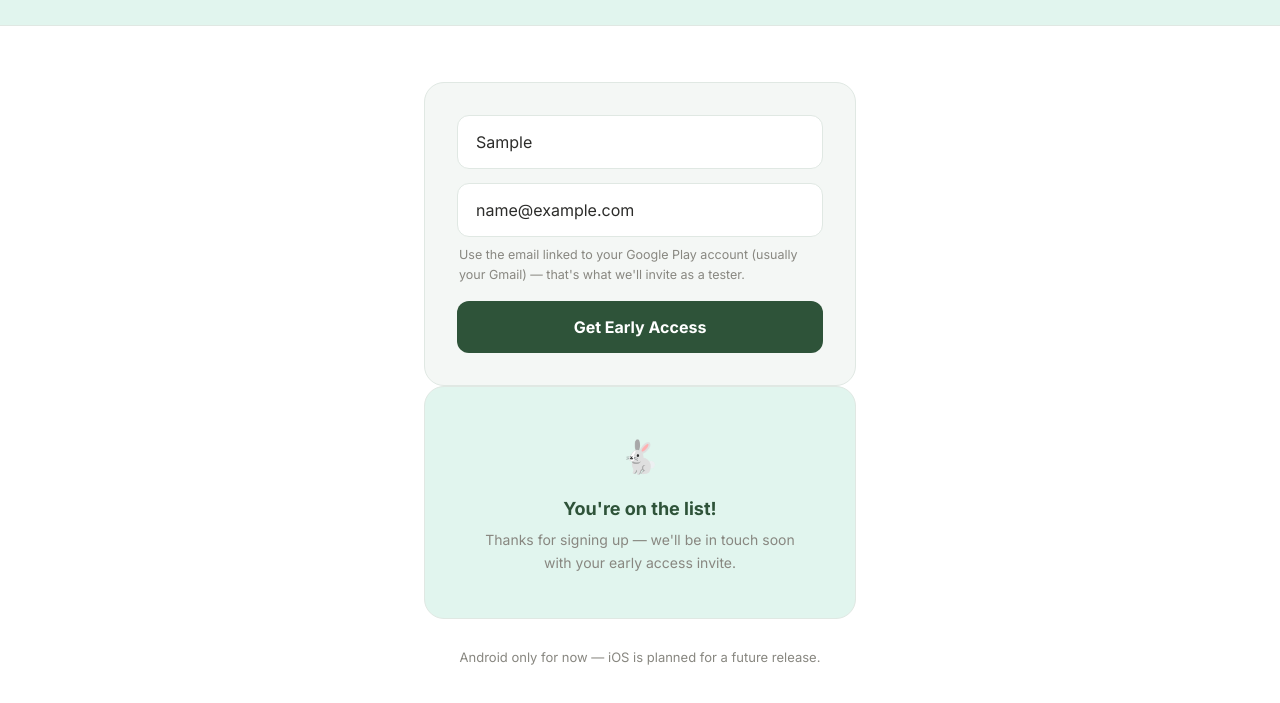
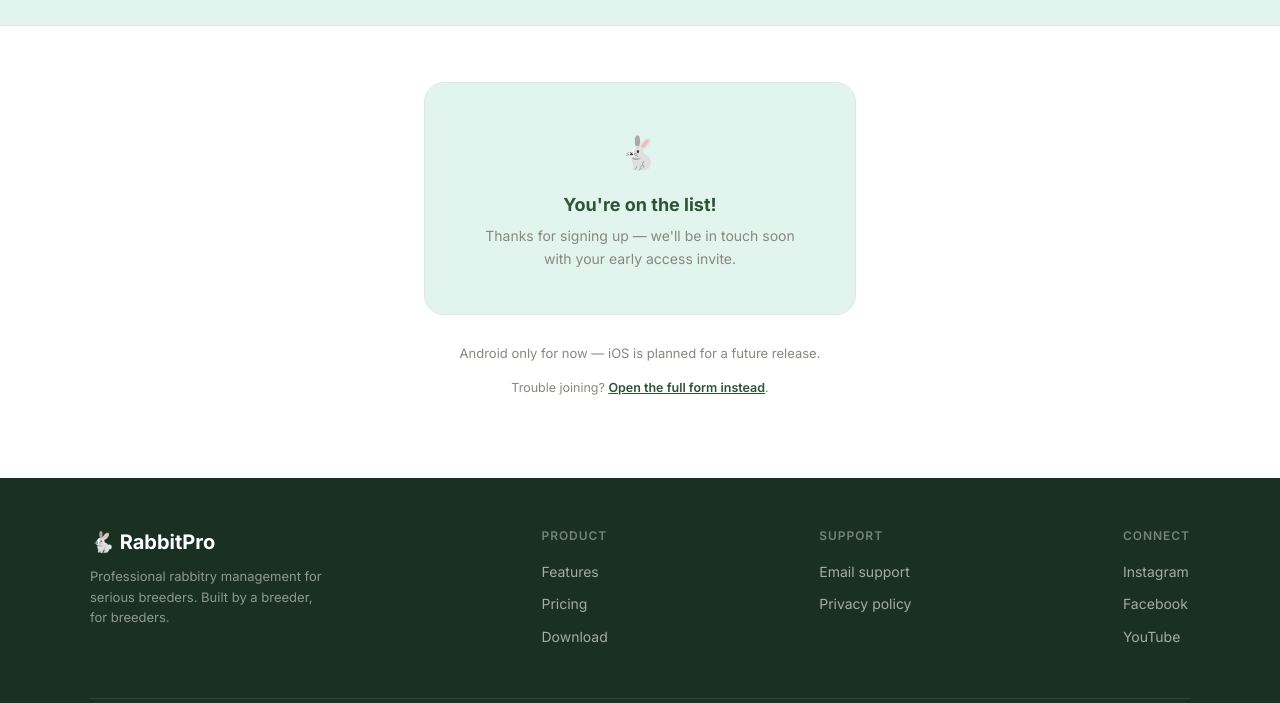
Before and after one commit to amjedo123/myrabbitpro.com, a plain HTML site: page join.html in a window 1280 px wide. Both pictures are taken after typing "Sample", "name@example.com" into the empty fields and a click on the button "Get Early Access". Shown: the part 622-1325 px from the top of the page. Drawn offline with Linux system fonts and the light colour scheme.

Commit message:
Add files via upload

```diff
--- a/join.html
+++ b/join.html
@@ -107,7 +107,8 @@
     .join-error { color: #B3452C; font-size: 13px; text-align: center; display: none; }
     .join-thanks {
       background: var(--mint-light); border: 1px solid var(--border); border-radius: 20px;
-      padding: 44px 24px; text-align: center; display: flex; flex-direction: column; align-items: center; gap: 6px;
+      padding: 44px 24px; text-align: center; flex-direction: column; align-items: center; gap: 6px;
+      display: none; /* shown via inline style: display:flex, once the user actually submits */
     }
     .join-thanks-icon { font-size: 32px; margin-bottom: 6px; }
     .join-thanks strong { font-size: 18px; color: var(--green); }
@@ -198,7 +199,7 @@
     <span class="join-error" id="joinError">Something went wrong — please try again, or email support@myrabbitpro.com</span>
   </form>
 
-  <div class="join-thanks" id="joinThanks" hidden>
+  <div class="join-thanks" id="joinThanks">
     <div class="join-thanks-icon">🐇</div>
     <strong>You're on the list!</strong>
     <span>Thanks for signing up — we'll be in touch soon with your early access invite.</span>
@@ -206,6 +207,9 @@
 
   <iframe name="hidden_iframe" id="hiddenIframe" style="display:none" title="submission target"></iframe>
   <p class="join-note">Android only for now — iOS is planned for a future release.</p>
+  <p class="join-fallback" style="text-align:center;margin-top:14px;font-size:12.5px;color:var(--muted);">
+    Trouble joining? <a href="https://docs.google.com/forms/d/e/1FAIpQLScfkB5h6JnhYJ-GWxOkAGIxqjkQ8GoBUgIEwyYKlmhpe2wJ6g/viewform" target="_blank" rel="noopener" style="color:var(--green);font-weight:600;">Open the full form instead</a>.
+  </p>
 </div>
 
 <script>
@@ -213,17 +217,17 @@
     var form = document.getElementById('joinForm');
     var thanks = document.getElementById('joinThanks');
     var errorMsg = document.getElementById('joinError');
-    var submitted = false;
 
     form.addEventListener('submit', function () {
-      submitted = true;
       errorMsg.style.display = 'none';
-    });
-
-    document.getElementById('hiddenIframe').addEventListener('load', function () {
-      if (!submitted) return; // ignore the initial blank iframe load
-      form.hidden = true;
-      thanks.hidden = false;
+      // Cross-origin POST into a hidden iframe can't reliably report success/failure back
+      // to this page (the browser blocks reading the response). We optimistically show the
+      // confirmation shortly after submitting, which is the standard approach for this
+      // technique — the fallback link above covers anyone who hits a real failure.
+      setTimeout(function () {
+        form.style.display = 'none';
+        thanks.style.display = 'flex';
+      }, 700);
     });
   })();
 </script>
```
